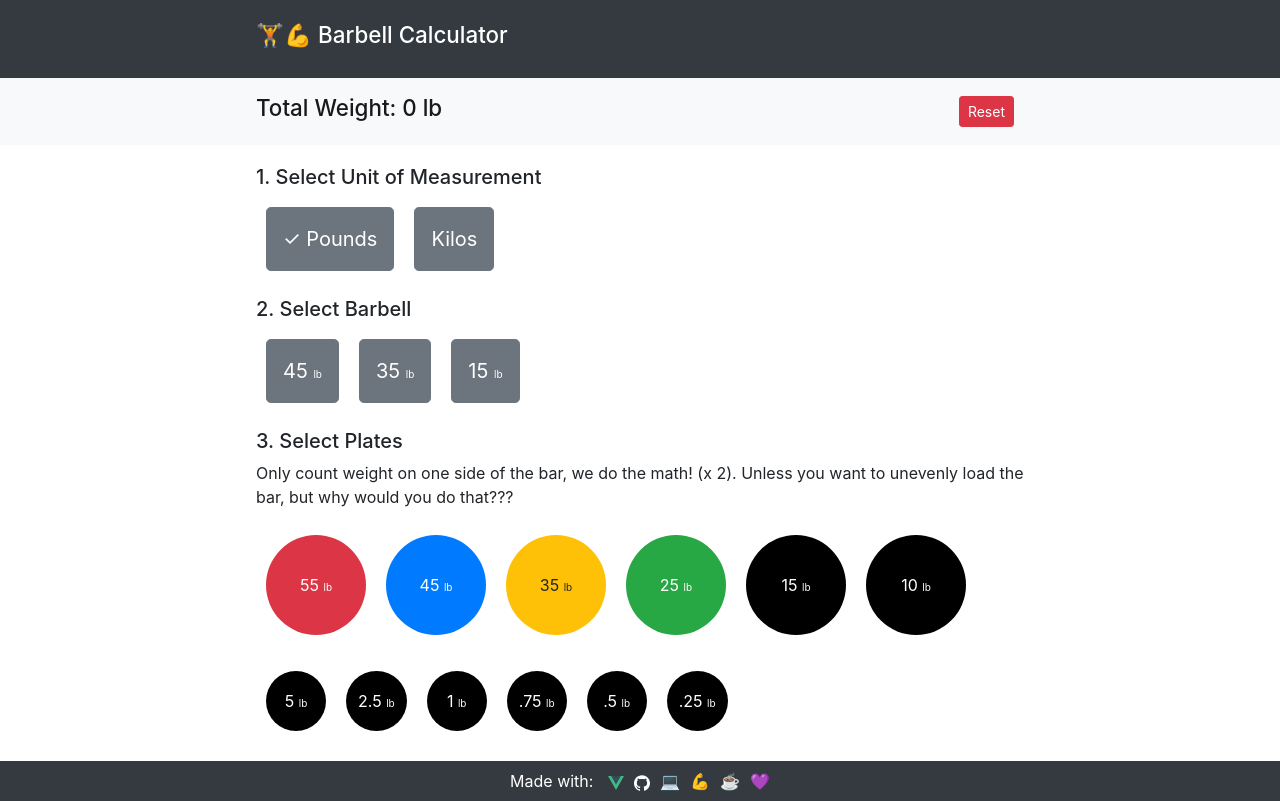
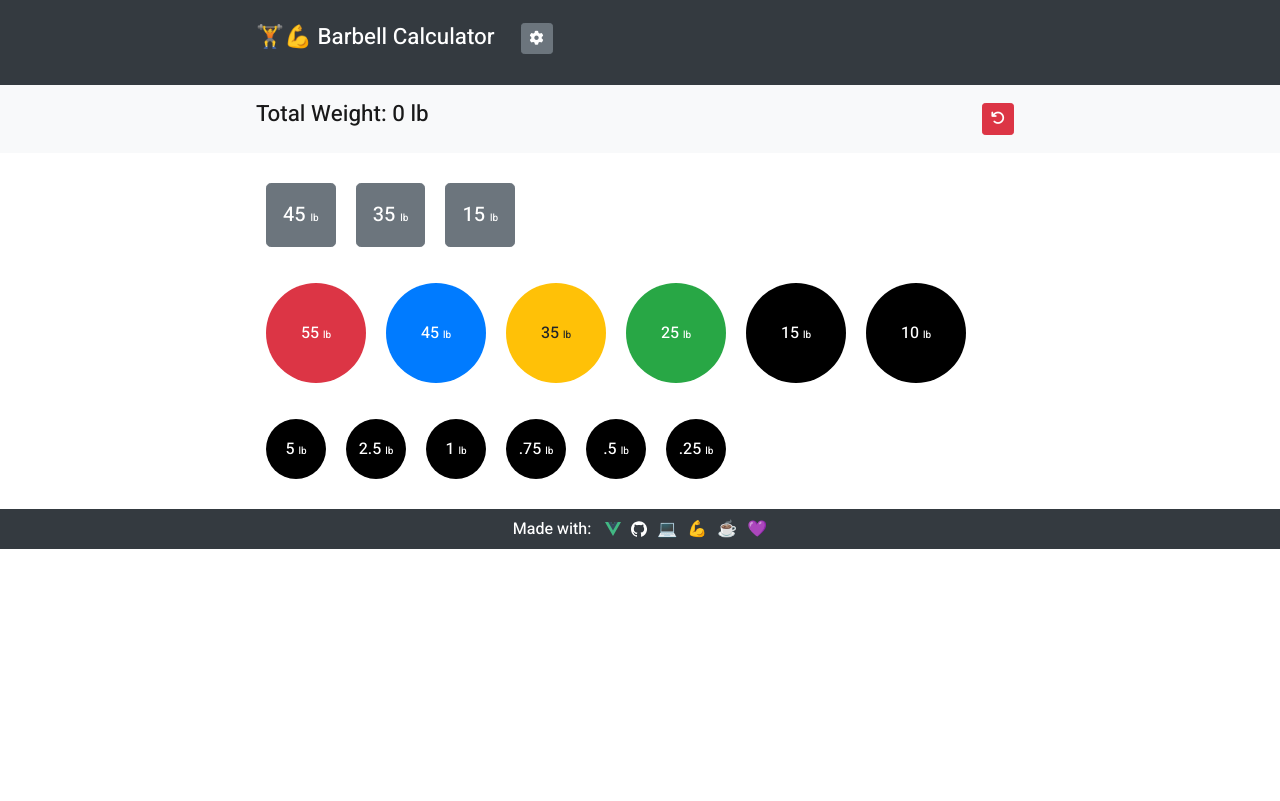
Before and after one commit to nikibrown/vue-barbell-calculator, a Vue app: page / in a window 1280 px wide. Built offline with nearby package versions, Linux system fonts and the light colour scheme.

Commit message:
add font awesome, add showSettings method

```diff
--- a/public/index.html
+++ b/public/index.html
@@ -10,6 +10,9 @@
     <link rel="icon" type="image/png" sizes="16x16" href="<%= BASE_URL %>favicon-16x16.png">
     <link rel="manifest" href="<%= BASE_URL %>site.webmanifest">
     <title>Barbell Calculator</title>
+
+    <script src="https://kit.fontawesome.com/0d7e4c5b2c.js" crossorigin="anonymous"></script>
+
   </head>
   <body>
     <noscript>
--- a/src/App.vue
+++ b/src/App.vue
@@ -1,10 +1,35 @@
 <template>
     <div id="app" :class="pounds ? 'pounds' : 'kilos'">
+        <header id="settings" :class="showSettings ? 'show' : ''">
+            <nav class="navbar navbar-dark bg-dark">
+                <div class="app-container">
+                    <!-- <h5>{{ weightSystem }}</h5> -->
+                    <div class="unit-group" role="group" aria-label="Pounds or Kilos">
+                        <Unit
+                            v-for="(unit, key) in units"
+                            @click="selectUnits(key)"
+                            :class="unit.bsClasses"
+                            :disabled="unit.isDisabled"
+                            :key="key"
+                            :text="unit.text"
+                            :selected="unit.selected"
+                            :unitLabel="unit.unitLabel"
+                        />
+
+                    </div>
+                </div>
+            </nav>
+        </header>
         <header>
             <nav class="navbar navbar-dark bg-dark">
                 <div class="app-container">
                     <h1 class="navbar-brand">
                         <span class="navbar-brand">{{ appTitle }}</span>
+
+                        <button @click="toggleSettings" class="btn btn-secondary btn-sm">
+                            <i class="fas fa-cog"></i>
+                        </button>
+
                     </h1>
                 </div>
             </nav>
@@ -16,13 +41,15 @@
                         <span v-else>kg</span>
                     </h1>
 
-                    <button @click="resetTotalWeight" class="btn btn-secondary btn-danger btn-sm">Reset</button>
+                    <button @click="resetTotalWeight" class="btn btn-secondary btn-danger btn-sm">
+                        <i class="fas fa-undo"></i>
+                    </button>
                 </div>
             </nav>
         </header>
         <main>
             <div class="app-container">
-                <div class="form-group">
+                <!-- <div class="form-group">
                     <h5>{{ weightSystem }}</h5>
                     <div class="unit-group" role="group" aria-label="Pounds or Kilos">
                         <Unit
@@ -37,9 +64,9 @@
                         />
 
                    </div>
-                </div>
+                </div> -->
                 <div class="form-group">
-                    <h5>{{ barbellHeadline }}</h5>
+                    <!-- <h5>{{ barbellHeadline }}</h5> -->
 
                     <ul class="barbells">
                         <div class="barbell-group" role="group" aria-label="Select barbell weight">
@@ -57,8 +84,8 @@
                     </ul>
                 </div>
 
-                <h5>{{ platesHeadline }}</h5>
-                <p>{{ platesSubHeadline }}</p>
+                <!-- <h5>{{ platesHeadline }}</h5>
+                <p>{{ platesSubHeadline }}</p> -->
                 <div class="form-group">
                     <ul class="plates large-plates">
                         <Plate
@@ -139,6 +166,7 @@ export default {
             unitsSelected: false,
             pounds: true,
             kilos: false,
+            showSettings: false,
 
             units: [
                 {
@@ -284,6 +312,11 @@ export default {
 
          // TODO: Add method to make totalWeight an array and push values to it and then reduce?
 
+        toggleSettings() {
+            this.showSettings = !this.showSettings
+            //this.showSettings = true
+        },
+
         selectUnits(key) {
 
             if (this.units[key].unitLabel == "Pounds") {
@@ -407,6 +440,19 @@ export default {
 
 <style>
 @import "https://stackpath.bootstrapcdn.com/bootstrap/4.3.1/css/bootstrap.min.css";
+@import url('https://fonts.googleapis.com/css2?family=Heebo:wght@500;900&display=swap');
+
+body {
+    font-family: 'Heebo', sans-serif;
+}
+
+#settings {
+    display: none;
+}
+
+#settings.show {
+    display: block;
+}
 
 .navbar-brand {
     font-size: 1.4rem
```
